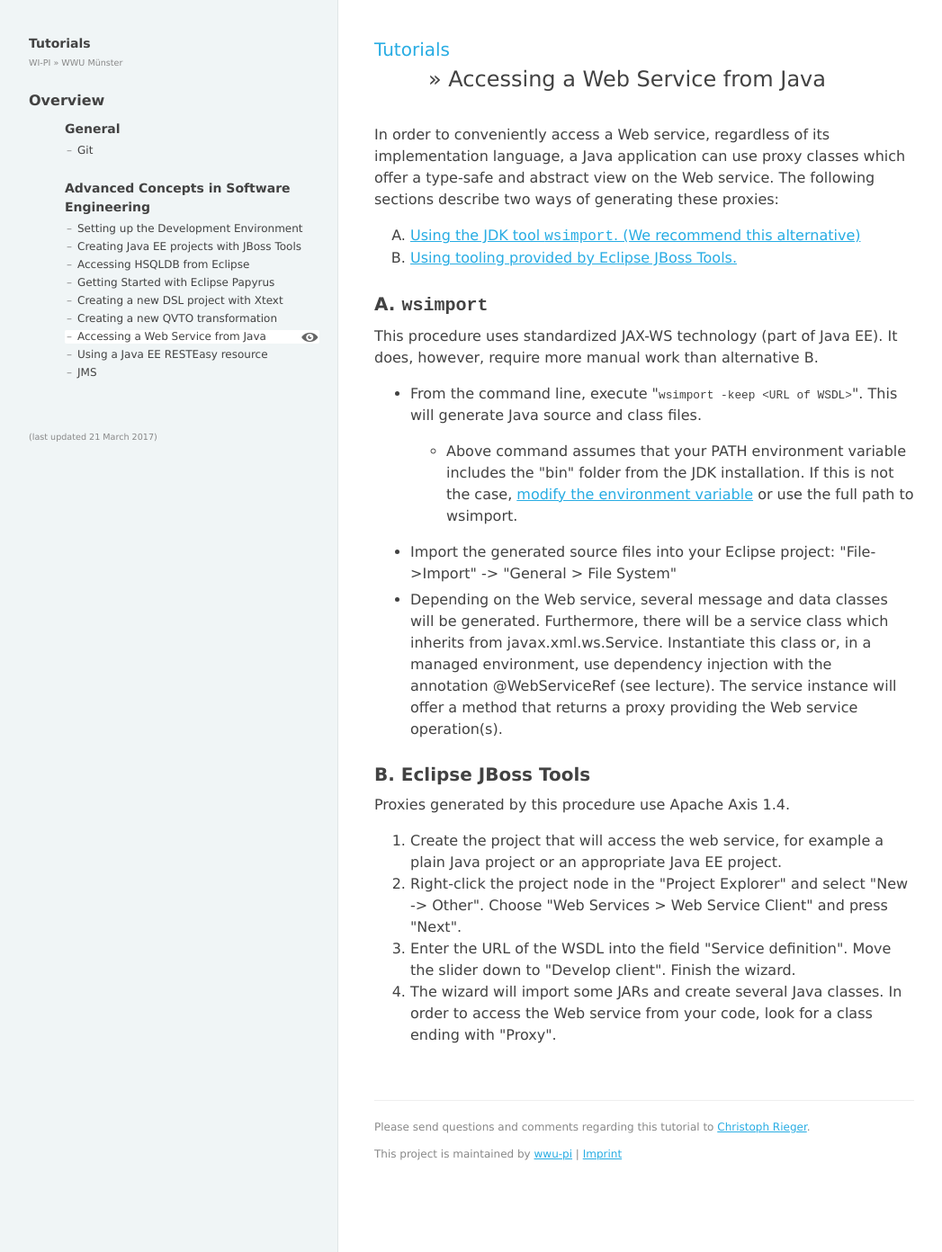
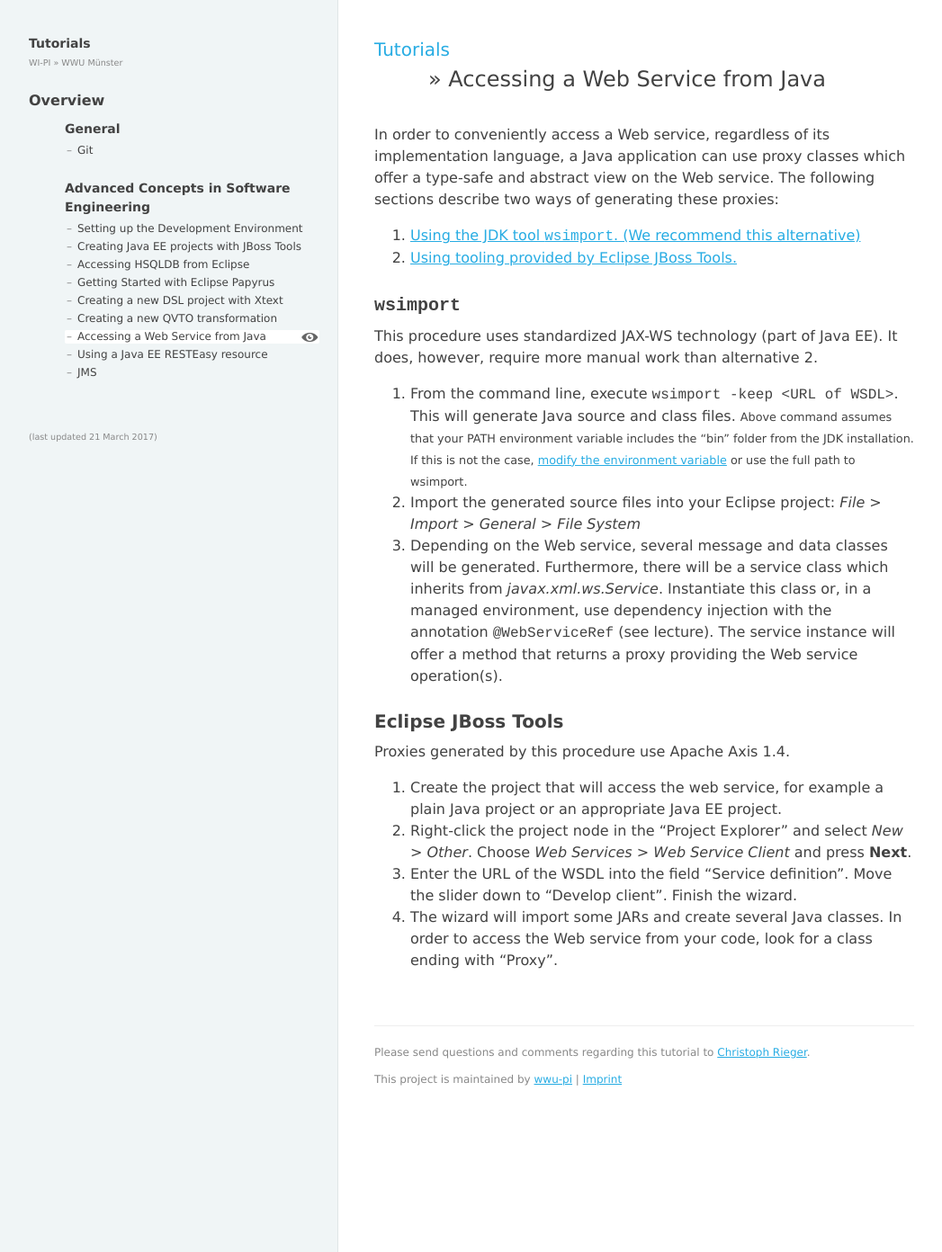
Before and after one commit to wwu-pi/tutorials, a Jekyll site: the page built from lectures/acse/070_tutorial_ws_java.md, in a window 1280 px wide and 1392 px high. Shown: the whole window at 90% size, without its empty margins (8-1055 px from the left). Built offline with Jekyll 4.4.1, drawn with Linux system fonts in a browser that asks for light colours; some of the changed lines change nothing that is shown.

Commit message:
Update tutorial 070

```diff
--- a/lectures/acse/070_tutorial_ws_java.md
+++ b/lectures/acse/070_tutorial_ws_java.md
@@ -3,27 +3,23 @@ layout: recipe
 title: Accessing a Web Service from Java
 ---
 
-<p>In order to conveniently access a Web service, regardless of its implementation language, a Java application can use proxy classes which offer a type-safe and abstract view on the Web service. The following sections describe two ways of generating these proxies:</p>
-<ol style="list-style-type: upper-alpha;">
-  <li><a href="#wsimport">Using the JDK tool <tt>wsimport</tt>. (We recommend this alternative)</a></li>
-  <li><a href="#jbosstools">Using tooling provided by Eclipse JBoss Tools.</a></li>
-</ol>
-<h2><a id="wsimport" name="wsimport"></a>A. <tt>wsimport</tt></h2>
-<p>This procedure uses standardized JAX-WS technology (part of Java EE). It does, however, require more manual work than alternative B.&nbsp; </p>
-<ul>
-  <li>From the command line, execute "<small><tt>wsimport -keep &lt;URL of WSDL&gt;</tt></small>". This will generate Java source and class files.
-  <ul>
-    <li>Above command assumes that your PATH environment variable includes the "bin" folder from the JDK installation. If this is not the case, <a href="010_setting_up_the_dev_environment.html">modify the environment variable</a> or use the full path to wsimport.</li>
-  </ul>
-  </li>
-  <li>Import the generated source files into your Eclipse project: "File-&gt;Import" -&gt; "General &gt; File System"</li>
-  <li>Depending on the Web service, several message and data classes will be generated. Furthermore, there will be a service class which inherits from javax.xml.ws.Service. Instantiate this class or, in a managed environment, use dependency injection with the annotation @WebServiceRef (see lecture). The service instance will offer a method that returns a proxy providing the Web service operation(s).</li>
-</ul>
-<h2><a id="jbosstools" name="jbosstools"></a>B. Eclipse JBoss Tools</h2>
-<p>Proxies generated by this procedure use Apache Axis 1.4.</p>
-<ol>
-  <li>Create the project that will access the web service, for example a plain Java project or an appropriate Java EE project.</li>
-  <li>Right-click the project node in the "Project Explorer" and select "New -&gt; Other". Choose "Web Services &gt; Web Service Client" and press "Next".</li>
-  <li>Enter the URL of the WSDL into the field "Service definition". Move the slider down to "Develop client". Finish the wizard.</li>
-  <li>The wizard will import some JARs and create several Java classes. In order to access the Web service from your code, look for a class ending with "Proxy".</li>
-</ol>
+In order to conveniently access a Web service, regardless of its implementation language, a Java application can use proxy classes which offer a type-safe and abstract view on the Web service. The following sections describe two ways of generating these proxies:
+
+1. <a href="#wsimport">Using the JDK tool <tt>wsimport</tt>. (We recommend this alternative)</a>
+1. <a href="#jbosstools">Using tooling provided by Eclipse JBoss Tools.</a>
+
+## <a id="wsimport" name="wsimport"></a> <tt>wsimport</tt>
+This procedure uses standardized JAX-WS technology (part of Java EE). It does, however, require more manual work than alternative 2.
+
+1. From the command line, execute ``wsimport -keep <URL of WSDL>``. This will generate Java source and class files.
+  <small>Above command assumes that your PATH environment variable includes the "bin" folder from the JDK installation. If this is not the case, <a href="010_setting_up_the_dev_environment.html">modify the environment variable</a> or use the full path to wsimport.</small>
+1. Import the generated source files into your Eclipse project: *File* > *Import* > *General* > *File System*
+1. Depending on the Web service, several message and data classes will be generated. Furthermore, there will be a service class which inherits from *javax.xml.ws.Service*. Instantiate this class or, in a managed environment, use dependency injection with the annotation ``@WebServiceRef`` (see lecture). The service instance will offer a method that returns a proxy providing the Web service operation(s).
+
+## <a id="jbosstools" name="jbosstools"></a>Eclipse JBoss Tools
+Proxies generated by this procedure use Apache Axis 1.4.
+
+1. Create the project that will access the web service, for example a plain Java project or an appropriate Java EE project.
+1. Right-click the project node in the "Project Explorer" and select *New* > *Other*. Choose *Web Services* > *Web Service Client* and press **Next**.
+1. Enter the URL of the WSDL into the field "Service definition". Move the slider down to "Develop client". Finish the wizard.
+1. The wizard will import some JARs and create several Java classes. In order to access the Web service from your code, look for a class ending with "Proxy".
```
